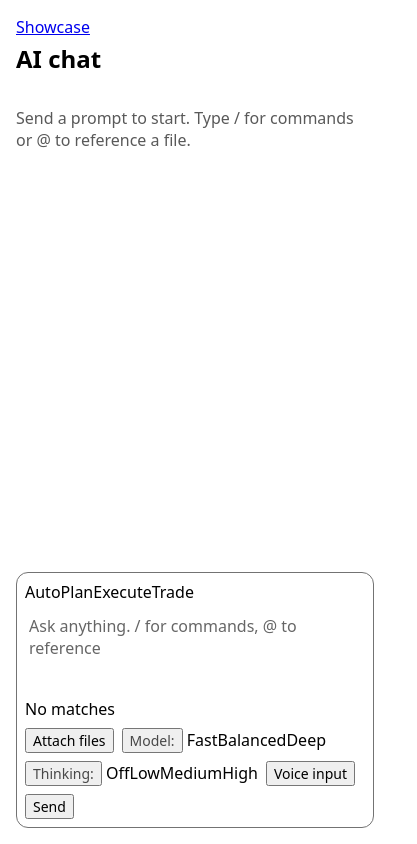
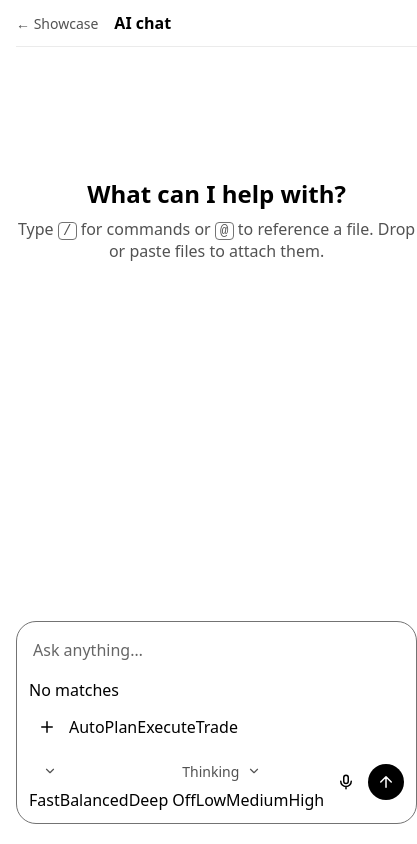
Before and after one commit to samyakbhuta/ui-components, a website built with Vite: page experiments/chat-shell.html in a window 390 px wide. Shown: the whole page, 417 px wide, since content can reach past the window. Built offline with nearby package versions, Linux system fonts and the light colour scheme; what @ui-sdk/web would draw is missing.

Commit message:
Rework the chat shell layout into a single composer card
- One card holds attachment chips, the prompt and a bottom bar:
  Attach and Mode on the left; Model, Thinking, Voice and Send on the right
- The prompt starts at one line and grows with ui-textarea's auto-resize
- Files can be dropped on the card or pasted into the prompt
- Icon buttons for Attach, Voice and Send; Send is greyed out, but still
  focusable, until there's text or an attachment
- Centered welcome text in the empty conversation, compact header, and a
  hint line under the card; the bar wraps cleanly at phone widths

Co-Authored-By: Claude Opus 5.5 <noreply@anthropic.com>
Claude-Session: https://claude.ai/code/session_018a35M7WWpLakjFT6ABDBUf

```diff
--- a/src/experiments/chat-shell/chat-shell.css
+++ b/src/experiments/chat-shell/chat-shell.css
@@ -1,41 +1,91 @@
 .chat-shell {
+  --muted: color-mix(in srgb, CanvasText 68%, Canvas);
+  --line: color-mix(in srgb, CanvasText 55%, Canvas);
+  --soft: color-mix(in srgb, CanvasText 8%, Canvas);
+  --hover: color-mix(in srgb, CanvasText 12%, Canvas);
+
   display: grid;
   grid-template-rows: auto 1fr auto;
-  gap: 1rem;
   box-sizing: border-box;
   max-width: 48rem;
   height: 100dvh;
   margin: 0 auto;
-  padding: 1rem;
+  padding: 0 1rem;
+}
+
+/* Header */
+
+.chat-header {
+  display: flex;
+  align-items: baseline;
+  gap: 1rem;
+  padding: 0.75rem 0;
+  border-bottom: 1px solid var(--soft);
 }
 
 .chat-header h1 {
-  margin: 0.25rem 0 0;
+  margin: 0;
+  font-size: 1rem;
+}
+
+.back {
+  color: var(--muted);
+  font-size: 0.875rem;
+  text-decoration: none;
+}
+
+.back:hover {
+  color: CanvasText;
+  text-decoration: underline;
+}
+
+/* Conversation */
+
+.transcript {
+  overflow-y: auto;
+  padding: 1rem 0;
+}
+
+.transcript:has(.transcript-empty:not([hidden])) {
+  display: grid;
+  place-items: center;
+}
+
+.transcript-empty {
+  max-width: 28rem;
+  text-align: center;
+}
+
+.transcript-empty h2 {
+  margin: 0 0 0.5rem;
   font-size: 1.5rem;
 }
 
-.transcript {
-  overflow-y: auto;
+.transcript-empty p {
+  margin: 0;
+  color: var(--muted);
 }
 
-.transcript-empty {
-  color: color-mix(in srgb, CanvasText 65%, Canvas);
+kbd {
+  padding: 0 0.3em;
+  border: 1px solid var(--line);
+  border-radius: 0.25rem;
+  font-family: ui-monospace, monospace;
+  font-size: 0.875em;
 }
 
 .messages {
   display: grid;
-  gap: 0.75rem;
+  gap: 1rem;
   margin: 0;
   padding: 0;
   list-style: none;
 }
 
 .message {
-  justify-self: end;
-  max-width: 85%;
-  padding: 0.5rem 0.875rem;
-  border-radius: 0.75rem;
-  background: color-mix(in srgb, CanvasText 8%, Canvas);
+  display: grid;
+  justify-items: end;
+  gap: 0.25rem;
 }
 
 .message p {
@@ -44,40 +94,60 @@
   overflow-wrap: anywhere;
 }
 
-.message .message-meta {
-  margin-top: 0.25rem;
-  font-size: 0.8125rem;
-  color: color-mix(in srgb, CanvasText 70%, Canvas);
+.message p:not(.message-meta) {
+  max-width: 85%;
+  padding: 0.5rem 0.875rem;
+  border-radius: 1rem;
+  background: var(--soft);
 }
 
+.message .message-meta {
+  font-size: 0.75rem;
+  color: var(--muted);
+}
+
+/* Composer */
+
 .composer {
+  padding-bottom: 0.75rem;
+}
+
+.composer-card {
   display: grid;
   gap: 0.5rem;
-  padding: 0.5rem;
-  border: 1px solid color-mix(in srgb, CanvasText 55%, Canvas);
-  border-radius: 0.75rem;
+  padding: 0.75rem;
+  border: 1px solid var(--line);
+  border-radius: 1.25rem;
   background: Field;
   color: FieldText;
 }
 
-.composer:has(textarea:focus-visible) {
+.composer-card:has(textarea:focus-visible) {
   outline: auto;
 }
 
-.composer textarea {
+.composer-card[data-dragging] {
+  border-style: dashed;
+  background: color-mix(in srgb, FieldText 6%, Field);
+}
+
+.composer-card textarea {
   box-sizing: border-box;
   width: 100%;
+  min-height: 1.5rem;
+  max-height: 12rem;
   padding: 0.25rem;
   border: 0;
   background: none;
   color: inherit;
   font: inherit;
+  line-height: 1.5;
   resize: none;
   outline: none;
 }
 
 /* Firefox dims placeholders with opacity, which would undo this color. */
-.composer textarea::placeholder {
+.composer-card textarea::placeholder {
   color: color-mix(in srgb, FieldText 60%, Field);
   opacity: 1;
 }
@@ -86,54 +156,181 @@
   color: color-mix(in srgb, FieldText 60%, Field);
 }
 
-.composer-toolbar {
+.attachments:not(:has([data-slot="file-input-item"])) {
+  display: none;
+}
+
+.attachments {
+  display: flex;
+  flex-wrap: wrap;
+  gap: 0.375rem;
+}
+
+.attachment {
+  display: inline-flex;
+  align-items: center;
+  gap: 0.375rem;
+  max-width: 16rem;
+  padding: 0.25rem 0.25rem 0.25rem 0.625rem;
+  border-radius: 0.5rem;
+  background: color-mix(in srgb, FieldText 8%, Field);
+  font-size: 0.8125rem;
+}
+
+.attachment-name {
+  overflow: hidden;
+  text-overflow: ellipsis;
+  white-space: nowrap;
+}
+
+.attachment-size {
+  flex: none;
+  color: color-mix(in srgb, FieldText 70%, Field);
+}
+
+.attachment-remove {
+  padding: 0 0.4rem;
+  border: 0;
+  border-radius: 0.375rem;
+  background: none;
+  color: inherit;
+  font: inherit;
+  font-size: 1rem;
+  line-height: 1.25;
+}
+
+.attachment-remove:hover {
+  background: color-mix(in srgb, FieldText 14%, Field);
+}
+
+.composer-bar {
   display: flex;
   flex-wrap: wrap;
   align-items: center;
+  justify-content: space-between;
   gap: 0.5rem;
 }
 
-.composer-toolbar button {
+.bar-group {
+  display: flex;
+  align-items: center;
+  gap: 0.25rem;
+}
+
+.bar-group:last-child {
+  margin-inline-start: auto;
+}
+
+.icon {
+  width: 1.125rem;
+  height: 1.125rem;
+  flex: none;
+}
+
+.icon-button,
+.ghost {
+  display: inline-flex;
+  align-items: center;
+  justify-content: center;
+  gap: 0.25rem;
+  min-height: 2.25rem;
+  border: 0;
+  border-radius: 999px;
+  background: none;
+  color: inherit;
   font: inherit;
   font-size: 0.875rem;
 }
 
-.composer-toolbar [type="submit"] {
-  margin-inline-start: auto;
+.icon-button {
+  width: 2.25rem;
+  padding: 0;
+}
+
+.ghost {
+  padding: 0 0.625rem;
+}
+
+.icon-button:hover,
+.ghost:hover,
+.ghost[aria-expanded="true"] {
+  background: color-mix(in srgb, FieldText 10%, Field);
+}
+
+.icon-button:focus-visible,
+.ghost:focus-visible {
+  outline: auto;
+}
+
+.select-name {
+  color: color-mix(in srgb, FieldText 68%, Field);
+}
+
+.select-trigger .icon {
+  width: 0.875rem;
+  height: 0.875rem;
+  color: color-mix(in srgb, FieldText 68%, Field);
+}
+
+.voice button[data-pressed] {
+  background: FieldText;
+  color: Field;
+}
+
+.send-button {
+  background: FieldText;
+  color: Field;
+}
+
+.send-button:hover {
+  background: color-mix(in srgb, FieldText 85%, Field);
+}
+
+.send-button[aria-disabled="true"] {
+  background: color-mix(in srgb, FieldText 15%, Field);
+  color: color-mix(in srgb, FieldText 55%, Field);
+}
+
+.composer-hint {
+  display: flex;
+  justify-content: center;
+  gap: 0.75rem;
+  margin: 0.5rem 0 0;
+  font-size: 0.75rem;
+  color: var(--muted);
 }
 
 .voice-status:empty {
   display: none;
 }
 
-.select-name {
-  color: color-mix(in srgb, ButtonText 70%, ButtonFace);
+.voice-status {
+  font-weight: 600;
+  color: CanvasText;
 }
 
-.voice button[data-pressed] {
-  background: CanvasText;
-  color: Canvas;
-}
-
-.voice-status {
-  font-size: 0.8125rem;
-}
+/* Mode */
 
 [data-slot="segmented-control"] {
   position: relative;
   display: inline-flex;
-  justify-self: start;
   isolation: isolate;
   padding: 0.125rem;
-  border-radius: 0.5rem;
+  border-radius: 999px;
   background: color-mix(in srgb, FieldText 8%, Field);
 }
 
 [data-slot="segmented-control-item"] {
-  padding: 0.25rem 0.75rem;
-  border-radius: 0.375rem;
-  font-size: 0.875rem;
+  padding: 0.3125rem 0.75rem;
+  border-radius: 999px;
+  font-size: 0.8125rem;
+  color: color-mix(in srgb, FieldText 72%, Field);
   cursor: default;
+}
+
+[data-slot="segmented-control-item"][data-checked] {
+  color: FieldText;
+  font-weight: 600;
 }
 
 [data-slot="segmented-control-item"]:focus-visible {
@@ -147,9 +344,9 @@
   left: var(--segmented-control-indicator-left);
   width: var(--segmented-control-indicator-width);
   height: var(--segmented-control-indicator-height);
+  box-sizing: border-box;
   border: 1px solid color-mix(in srgb, FieldText 55%, Field);
-  border-radius: 0.375rem;
-  box-sizing: border-box;
+  border-radius: 999px;
   background: Field;
   transition-property: top, left, width, height;
   transition-duration: 200ms;
@@ -165,52 +362,21 @@
   }
 }
 
-[data-slot="file-input-list"] {
-  display: flex;
-  flex-wrap: wrap;
-  gap: 0.375rem;
-}
-
-.attachment {
-  display: inline-flex;
-  align-items: center;
-  gap: 0.375rem;
-  padding: 0.125rem 0.25rem 0.125rem 0.5rem;
-  border: 1px solid color-mix(in srgb, FieldText 40%, Field);
-  border-radius: 999px;
-  font-size: 0.8125rem;
-}
-
-.attachment-size {
-  color: color-mix(in srgb, FieldText 70%, Field);
-}
-
-.attachment-remove {
-  padding: 0 0.375rem;
-  border: 0;
-  border-radius: 999px;
-  background: none;
-  color: inherit;
-  font: inherit;
-}
-
-.attachment-remove:hover {
-  background: color-mix(in srgb, FieldText 12%, Field);
-}
+/* Popups: suggestions and selects */
 
 [data-slot="trigger-menu-content"],
 [data-slot="select-content"] {
   box-sizing: border-box;
-  min-width: 14rem;
+  min-width: 12rem;
   max-height: min(18rem, var(--available-height));
   overflow-y: auto;
   margin: 0;
   padding: 0.25rem;
   border: 1px solid color-mix(in srgb, CanvasText 55%, Canvas);
-  border-radius: 0.5rem;
+  border-radius: 0.75rem;
   background: Canvas;
   color: CanvasText;
-  box-shadow: 0 4px 16px color-mix(in srgb, CanvasText 20%, transparent);
+  box-shadow: 0 8px 24px color-mix(in srgb, CanvasText 18%, transparent);
 }
 
 [data-slot="trigger-menu-content"][data-trigger="/"] [data-slot="trigger-menu-item"] {
@@ -226,8 +392,9 @@
 
 [data-slot="trigger-menu-item"],
 [data-slot="select-item"] {
-  padding: 0.375rem 0.5rem;
-  border-radius: 0.25rem;
+  padding: 0.375rem 0.625rem;
+  border-radius: 0.5rem;
+  font-size: 0.875rem;
   cursor: default;
 }
 
@@ -253,3 +420,13 @@
   clip-path: inset(50%);
   white-space: nowrap;
 }
+
+@media (max-width: 34rem) {
+  .composer-hint .shortcuts {
+    display: none;
+  }
+
+  ui-select:first-of-type .select-name {
+    display: none;
+  }
+}
--- a/src/experiments/chat-shell/chat-shell.ts
+++ b/src/experiments/chat-shell/chat-shell.ts
@@ -96,14 +96,24 @@ const labelOf = (options: Option[], value: unknown) => options.find((option) =>
 const optionItems = (prefix: string, options: Option[]) =>
   options.map((option) => `<ui-${prefix}-item value="${option.value}">${option.label}</ui-${prefix}-item>`).join("");
 
+const icon = (paths: string) =>
+  `<svg class="icon" viewBox="0 0 24 24" aria-hidden="true" fill="none" stroke="currentColor" stroke-width="2" stroke-linecap="round" stroke-linejoin="round">${paths}</svg>`;
+const icons = {
+  attach: icon('<path d="M12 5v14M5 12h14"/>'),
+  voice: icon('<rect x="9" y="3" width="6" height="11" rx="3"/><path d="M5 11a7 7 0 0 0 14 0M12 18v3"/>'),
+  send: icon('<path d="M12 19V5M5 12l7-7 7 7"/>'),
+  chevron: icon('<path d="m6 9 6 6 6-6"/>'),
+};
+
 function select(label: string, options: Option[], value: string) {
   return `
     <ui-select default-value="${value}">
       <ui-select-label class="visually-hidden">${label}</ui-select-label>
       <ui-select-trigger>
-        <button type="button" class="select-trigger">
-          <span class="select-name" aria-hidden="true">${label}:</span>
+        <button type="button" class="ghost select-trigger">
+          <span class="select-name" aria-hidden="true">${label}</span>
           <ui-select-value></ui-select-value>
+          ${icons.chevron}
         </button>
       </ui-select-trigger>
       <ui-select-content>${optionItems("select", options)}</ui-select-content>
@@ -115,24 +125,37 @@ export function mountChatShell(root: HTMLElement) {
   root.innerHTML = `
     <div class="chat-shell">
       <header class="chat-header">
-        <a href="/showcase.html">Showcase</a>
+        <a class="back" href="/showcase.html">← Showcase</a>
         <h1>AI chat</h1>
       </header>
       <section class="transcript" aria-label="Conversation">
-        <p class="transcript-empty">Send a prompt to start. Type / for commands or @ to reference a file.</p>
+        <div class="transcript-empty">
+          <h2>What can I help with?</h2>
+          <p>Type <kbd>/</kbd> for commands or <kbd>@</kbd> to reference a file. Drop or paste files to attach them.</p>
+        </div>
         <ol class="messages" aria-live="polite"></ol>
       </section>
       <form class="composer">
-        <ui-segmented-control class="modes" aria-label="Mode" default-value="auto">
-          <ui-segmented-control-indicator></ui-segmented-control-indicator>
-          ${optionItems("segmented-control", modes)}
-        </ui-segmented-control>
-        <ui-textarea>
+        <ui-file-input multiple>
+          <ui-file-input-dropzone class="composer-card" paste-target="#prompt-input">
+            <ui-file-input-list class="attachments" aria-label="Attachments">
+              <template>
+                <ui-file-input-item class="attachment">
+                  <span class="attachment-name" data-file="name"></span>
+                  <span class="attachment-size" data-file="size"></span>
+                  <ui-file-input-item-remove>
+                    <button type="button" class="attachment-remove">×</button>
+                  </ui-file-input-item-remove>
+                </ui-file-input-item>
+              </template>
+            </ui-file-input-list>
+            <ui-textarea auto-resize>
               <textarea
+                id="prompt-input"
                 name="prompt"
-            rows="3"
+                rows="1"
                 aria-label="Prompt"
-            placeholder="Ask anything. / for commands, @ to reference"
+                placeholder="Ask anything…"
               ></textarea>
             </ui-textarea>
             <ui-trigger-menu data-agent-hidden>
@@ -145,31 +168,33 @@ export function mountChatShell(root: HTMLElement) {
                 <ui-trigger-menu-list></ui-trigger-menu-list>
               </ui-trigger-menu-content>
             </ui-trigger-menu>
-        <ui-file-input multiple class="attachments">
-          <ui-file-input-list aria-label="Attachments">
-            <template>
-              <ui-file-input-item class="attachment">
-                <span data-file="name"></span>
-                <span class="attachment-size" data-file="size"></span>
-                <ui-file-input-item-remove>
-                  <button type="button" class="attachment-remove">×</button>
-                </ui-file-input-item-remove>
-              </ui-file-input-item>
-            </template>
-          </ui-file-input-list>
-          <div class="composer-toolbar">
+            <div class="composer-bar">
+              <div class="bar-group">
                 <ui-file-input-trigger>
-              <button type="button">Attach files</button>
+                  <button type="button" class="icon-button" aria-label="Attach files" title="Attach files">${icons.attach}</button>
                 </ui-file-input-trigger>
+                <ui-segmented-control class="modes" aria-label="Mode" default-value="auto">
+                  <ui-segmented-control-indicator></ui-segmented-control-indicator>
+                  ${optionItems("segmented-control", modes)}
+                </ui-segmented-control>
+              </div>
+              <div class="bar-group">
                 ${select("Model", models, "balanced")}
                 ${select("Thinking", thinkingLevels, "medium")}
                 <ui-toggle class="voice" data-agent-hidden${Recognition ? "" : " disabled"}>
-              <button type="button"${Recognition ? "" : ' title="Voice input isn\'t supported in this browser"'}>Voice input</button>
+                  <button type="button" class="icon-button" aria-label="Voice input" title="${Recognition ? "Voice input" : "Voice input isn't supported in this browser"}">${icons.voice}</button>
                 </ui-toggle>
+                <ui-button class="send" disabled focusable-when-disabled>
+                  <button type="submit" class="icon-button send-button" aria-label="Send" title="Send (Enter)">${icons.send}</button>
+                </ui-button>
+              </div>
+            </div>
+          </ui-file-input-dropzone>
+        </ui-file-input>
+        <p class="composer-hint">
           <span class="voice-status" role="status"></span>
-            <ui-button><button type="submit">Send</button></ui-button>
-          </div>
-        </ui-file-input>
+          <span class="shortcuts">Enter to send · Shift+Enter for a new line</span>
+        </p>
       </form>
     </div>
   `;
@@ -184,7 +209,8 @@ export function mountChatShell(root: HTMLElement) {
   const voice = root.querySelector("ui-toggle")!;
   const voiceStatus = root.querySelector<HTMLSpanElement>(".voice-status")!;
   const messages = root.querySelector<HTMLOListElement>(".messages")!;
-  const empty = root.querySelector<HTMLParagraphElement>(".transcript-empty")!;
+  const empty = root.querySelector<HTMLDivElement>(".transcript-empty")!;
+  const send = root.querySelector("ui-button")!;
   // ui-textarea owns the field so agents can set its value. The menu reaches it through an
   // adapter and is hidden from agents, who can type commands and references into the prompt.
   menu.editor = textFieldAdapter(textarea);
@@ -219,6 +245,12 @@ export function mountChatShell(root: HTMLElement) {
     recognition.start();
     voiceStatus.textContent = "Listening…";
   });
+
+  const updateSend = () => {
+    send.disabled = !textarea.value.trim() && attachments.api.getValue().length === 0;
+  };
+  textarea.addEventListener("input", updateSend);
+  attachments.addEventListener("valuechange", () => queueMicrotask(updateSend));
 
   textarea.addEventListener("keydown", (event) => {
     // While the suggestion list is open, the menu handles Enter first and marks it handled.
```
Lines whose indentation alone changed are shown as unchanged.
